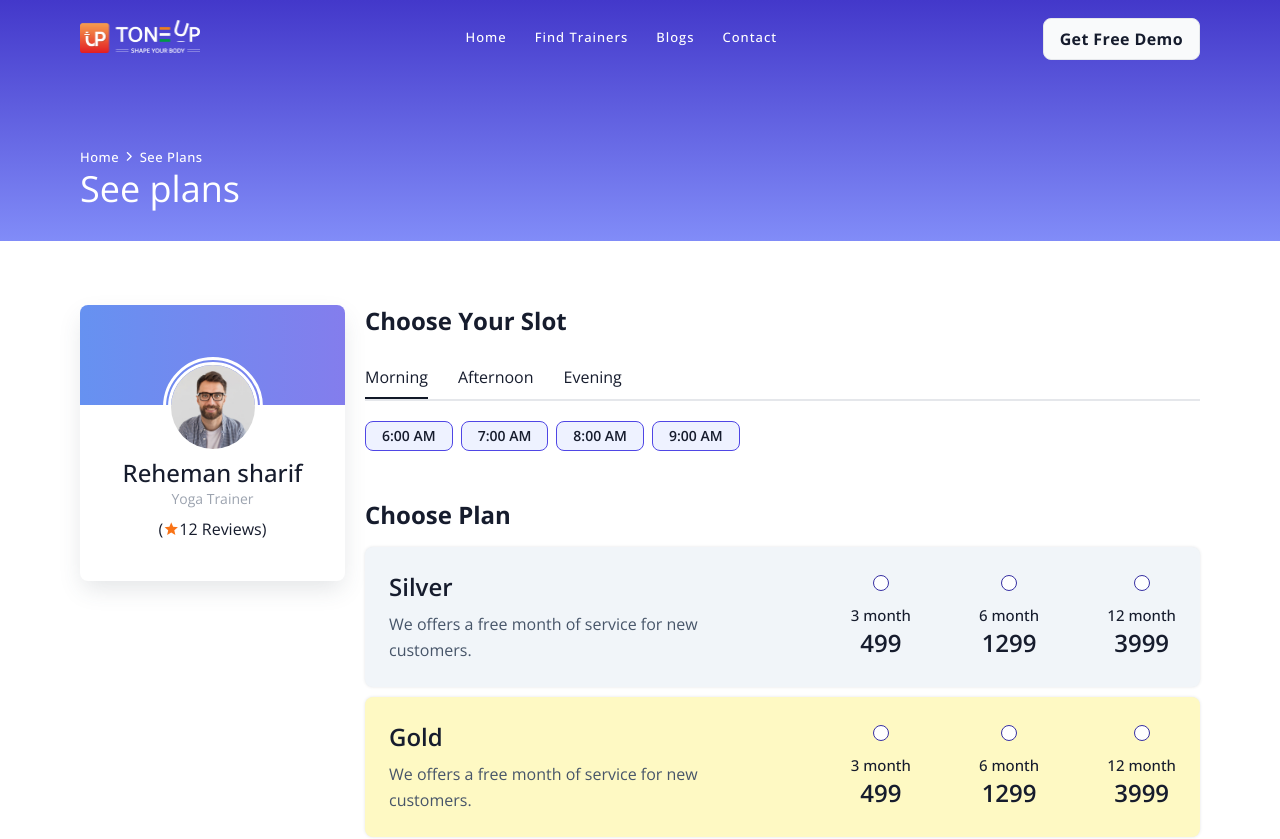
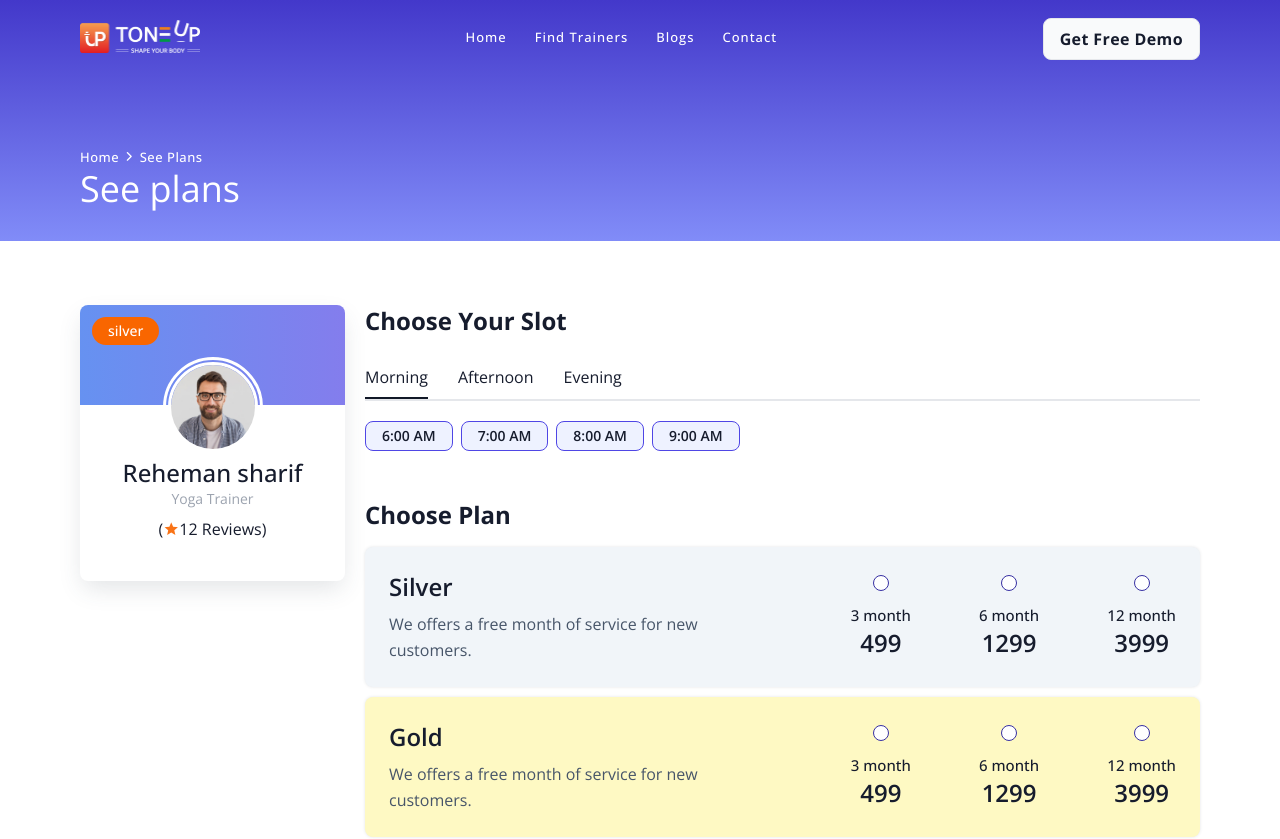
Before and after one commit to khanaslam439/fitness, a Next.js app: page /plans in a window 1280 px wide. Shown: the top 839 px of the page. Built offline with nearby package versions, Linux system fonts and the light colour scheme.

Commit message:
comman variable updations

```diff
--- a/constants/common.js
+++ b/constants/common.js
@@ -2,6 +2,7 @@ export const TRAINER_LIST = [{
     id:101,
     name: 'Reheman sharif',
     type: 'Yoga Trainer',
+    plan:'silver',
     filters:[
         {type:'level', value:'Expert'},
         {type:'session', value:'20 sessions'},
@@ -16,6 +17,7 @@ export const TRAINER_LIST = [{
     id:102,
     name: 'Sandhya',
     type: 'Kids Trainer',
+    plan:'gold',
     filters:[
         {type:'level', value:'Intermediate'},
         {type:'session', value:'25 sessions'},
@@ -30,6 +32,7 @@ export const TRAINER_LIST = [{
     id:103,
     name: 'Ishita Sahu',
     type: 'Online Trainer',
+    plan:'silver',
     filters:[
         {type:'level',value:'Beginner'},
         {type:'session', value:'12 sessions'},
@@ -44,6 +47,7 @@ export const TRAINER_LIST = [{
     id:104,
     name: 'Arush Kumar',
     type: 'Online Trainer',
+    plan: 'silver',
     filters:[
         {type:'level',value:'Expert'},
         {type:'session', value:'4 sessions'},
@@ -58,6 +62,7 @@ export const TRAINER_LIST = [{
     id:105,
     name: 'Nitika Ahuja',
     type: 'Fitness & Nutrition',
+    plan:'gold',
     filters:[
         {type:'level',value:'Beginner'},
         {type:'session', value:'18 sessions'},
@@ -72,6 +77,7 @@ export const TRAINER_LIST = [{
     id:106,
     name: 'Sanjay Rathod',
     type: 'Gym Trainer',
+    plan:'platinum',
     filters:[
         {type:'session', value:'2 sessions'},
         {type:'distance',value:'20km away'},
```
